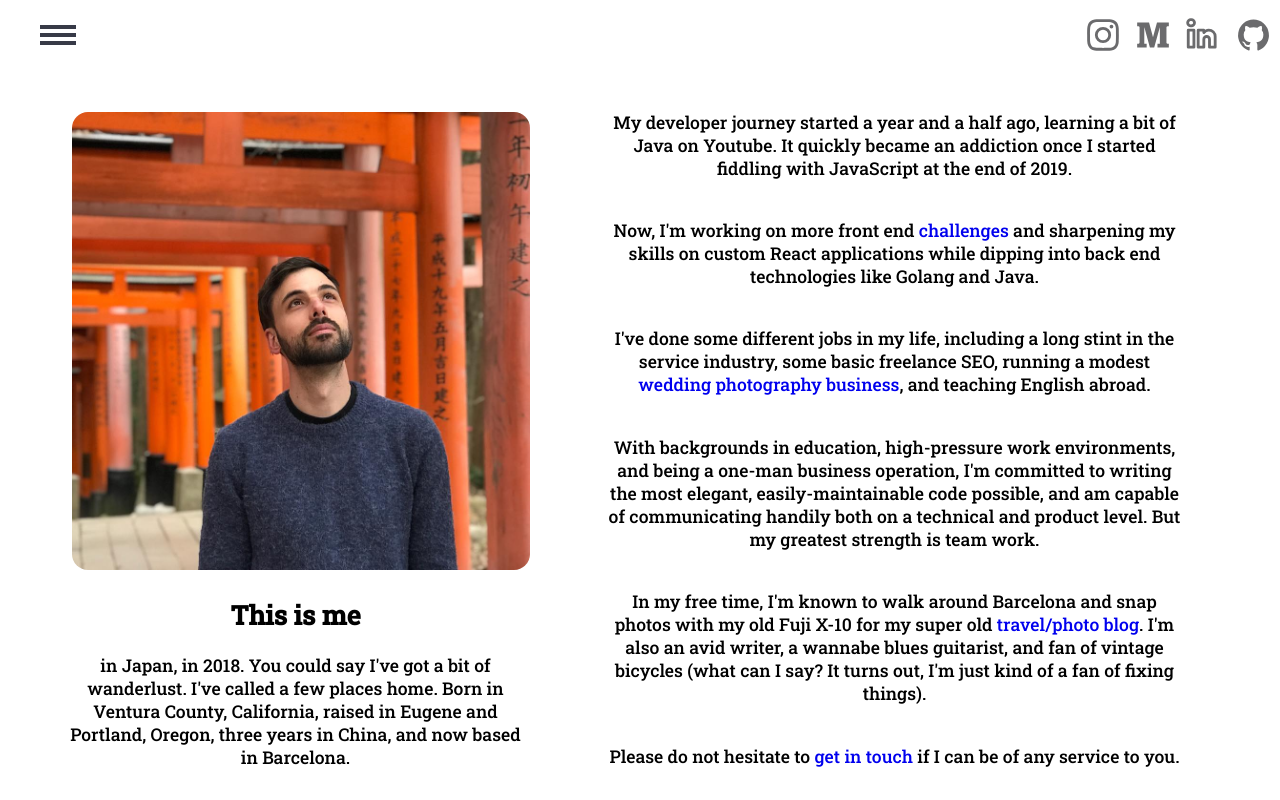
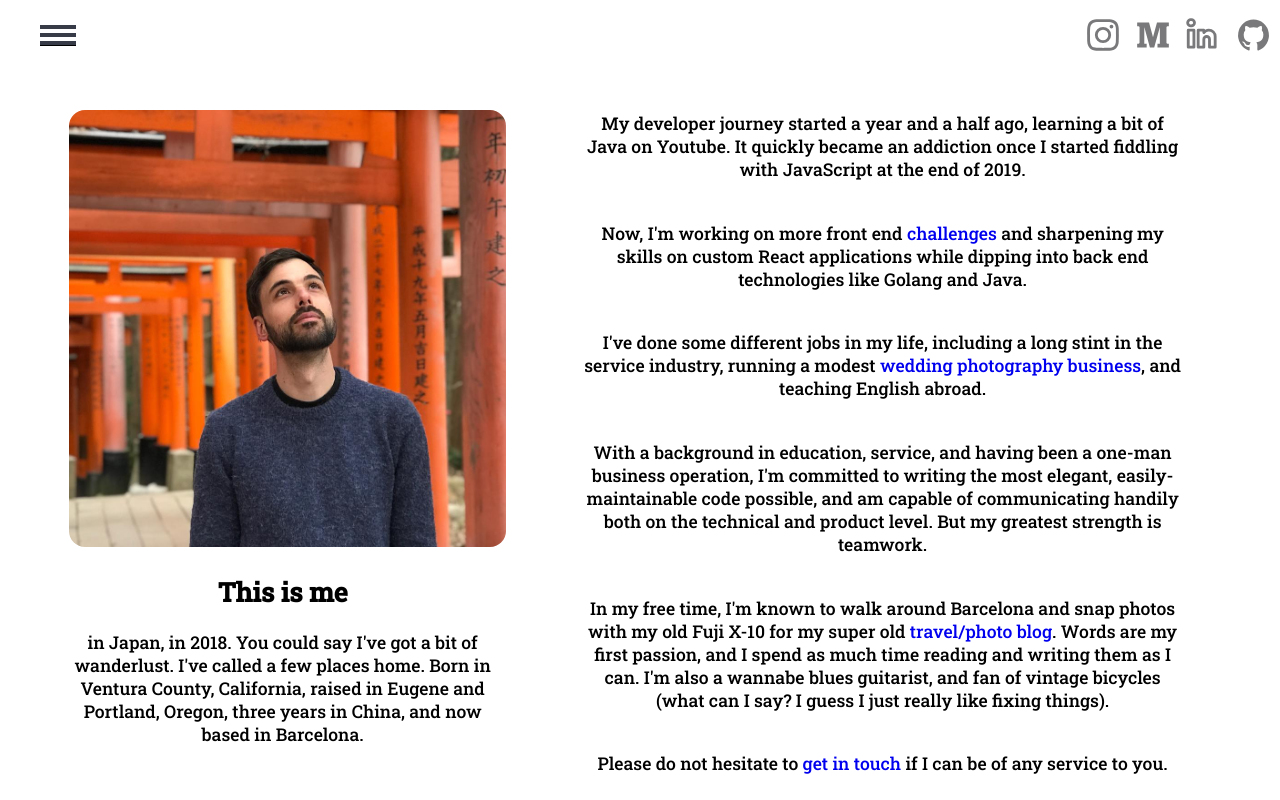
Before and after one commit to ajustinpatterson/Portfolio_Site_2021, a React (Create React App) app: page /about in a window 1280 px wide. Built offline with nearby package versions, Linux system fonts and the light colour scheme.

Commit message:
feat(about): update about info; add opacity to header

```diff
--- a/src/components/Header/Header.scss
+++ b/src/components/Header/Header.scss
@@ -2,6 +2,7 @@
   width: 98vw;
   height: 5%;
   background-color: white;
+  opacity: 90%;
   display: flex;
   position: fixed;
   justify-content: flex-end;
--- a/src/components/Nav/Nav.scss
+++ b/src/components/Nav/Nav.scss
@@ -5,6 +5,7 @@
   height: 20px;
   left: 40px;
   top: 25px;
+  border-bottom: 1px solid black;
 }
 
 /* Color/shape of burger icon bars */
--- a/src/containers/About/About.tsx
+++ b/src/containers/About/About.tsx
@@ -36,7 +36,7 @@ const About = () => {
           </p>
           <p id="text">
             I've done some different jobs in my life, including a long stint in
-            the service industry, some basic freelance SEO, running a modest
+            the service industry, running a modest
             <a
               href="https://pj9434.wixsite.com/alan-j-patterson"
               rel="noreferrer"
@@ -48,11 +48,11 @@ const About = () => {
             , and teaching English abroad.
           </p>
           <p id="text">
-            With backgrounds in education, high-pressure work environments, and
-            being a one-man business operation, I'm committed to writing the
-            most elegant, easily-maintainable code possible, and am capable of
-            communicating handily both on a technical and product level. But my
-            greatest strength is team work.
+            With a background in education, service, and having been a one-man
+            business operation, I'm committed to writing the most elegant,
+            easily-maintainable code possible, and am capable of communicating
+            handily both on the technical and product level. But my greatest
+            strength is teamwork.
           </p>
           <p id="text">
             In my free time, I'm known to walk around Barcelona and snap photos
@@ -65,9 +65,10 @@ const About = () => {
               {' '}
               travel/photo blog
             </a>
-            . I'm also an avid writer, a wannabe blues guitarist, and fan of
-            vintage bicycles (what can I say? It turns out, I'm just kind of a
-            fan of fixing things).
+            . Words are my first passion, and I spend as much time reading and
+            writing them as I can. I'm also a wannabe blues guitarist, and fan
+            of vintage bicycles (what can I say? I guess I just really like
+            fixing things).
           </p>
           <p id="text">
             Please do not hesitate to
```
Also changed, not shown: 1 other file (tests, documents, lock files or other folders).
